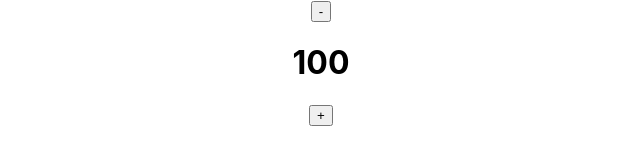
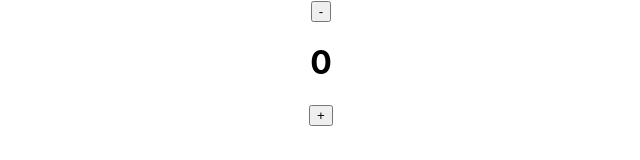
Before and after one commit to qiewi/React-Project, a React (Create React App) app: page / in a window 1280 px wide. Shown: the top 160 px of the page, without its empty margins (319-959 px from the left). Built offline with nearby package versions, Linux system fonts and the light colour scheme.

Commit message:
use effect test 2

```diff
--- a/src/App.js
+++ b/src/App.js
@@ -5,7 +5,7 @@ const App = () => {
   const [counter, setCounter] = useState(0);
 
   useEffect(() => {
-    setCounter(100);
+    alert("You've changed to the counter to " + counter);
   }, [counter]);
 
   return (
```
